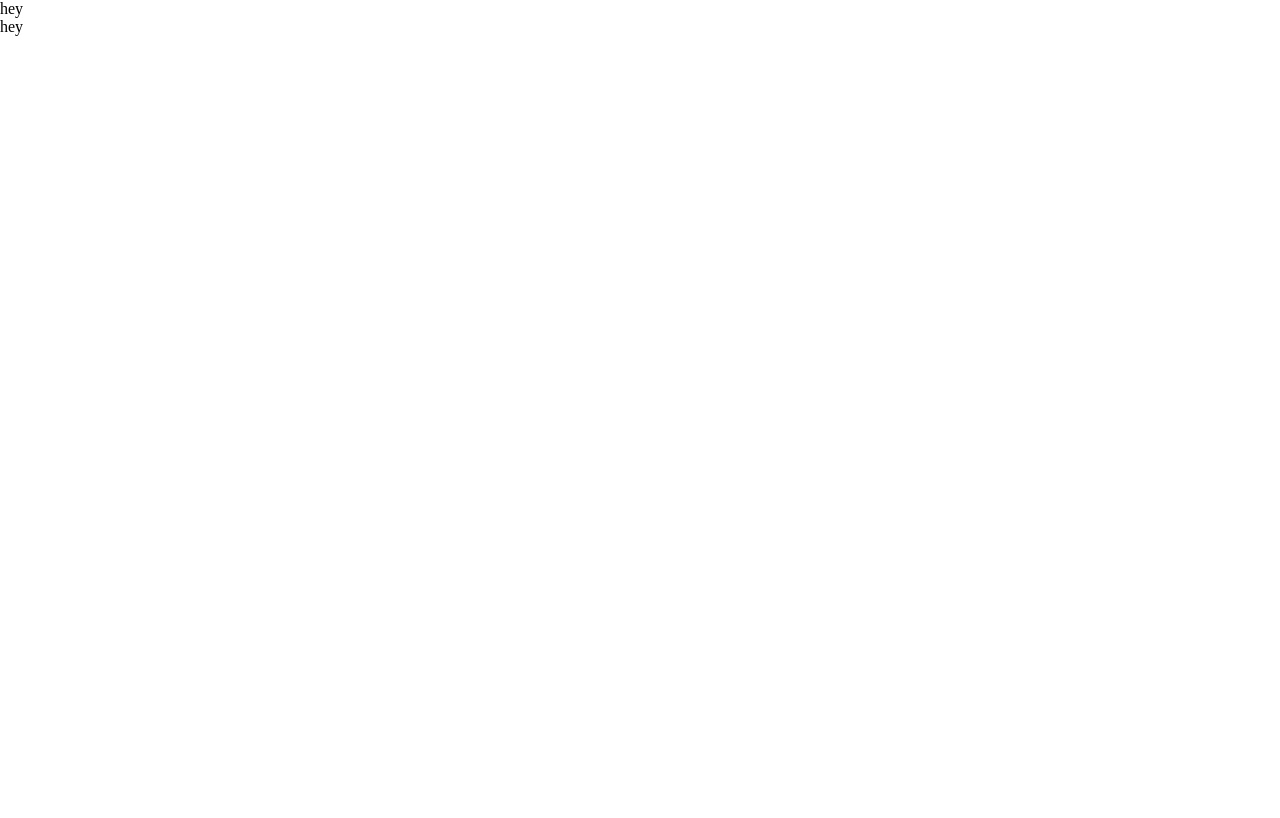
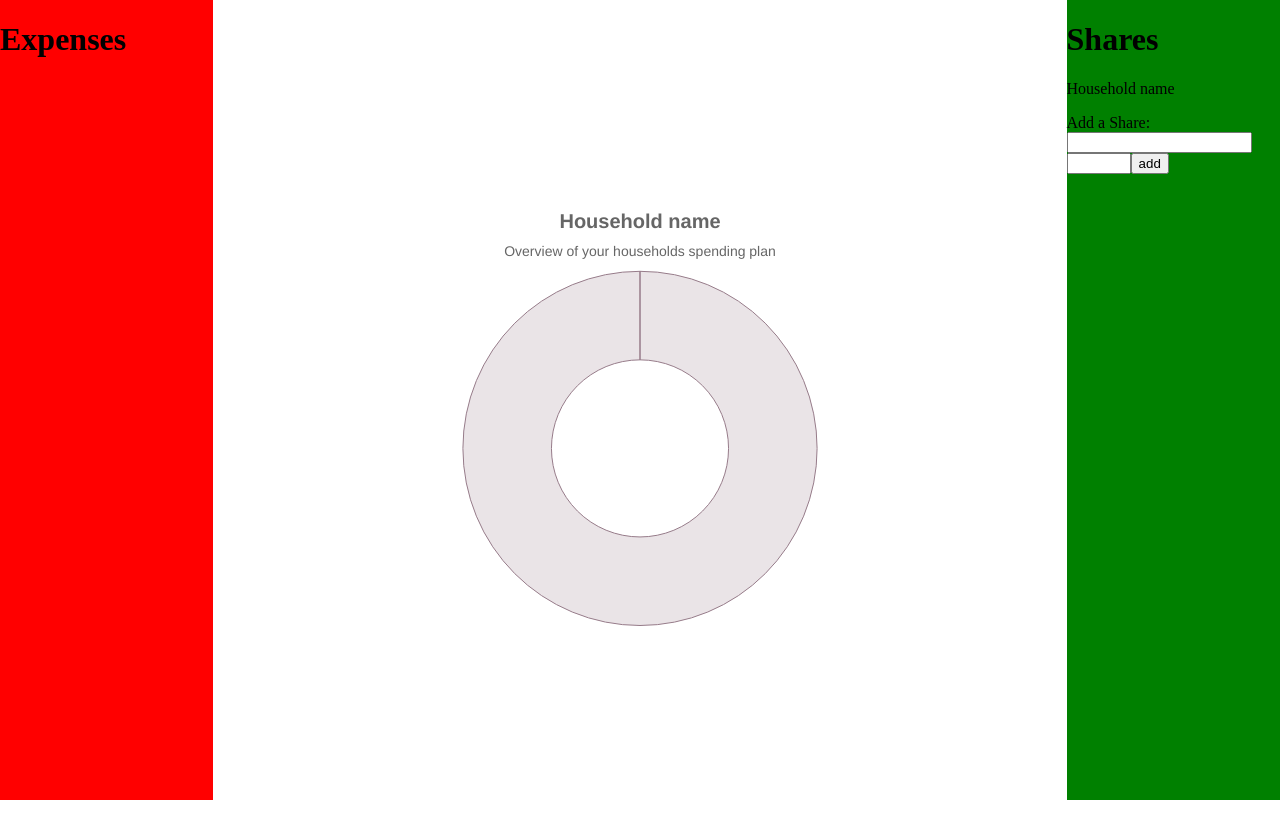
Before and after one commit to devskar/mango-app, a React (Create React App) app: page / in a window 1280 px wide. Built offline with nearby package versions, Linux system fonts and the light colour scheme.

Commit message:
fixing bug and adding todo

```diff
--- a/package.json
+++ b/package.json
@@ -55,6 +55,5 @@
   "license": "ISC",
   "bugs": {
     "url": "https://github.com/devskar/mango/issues"
-  },
-  "homepage": "https://github.com/devskar/mango#readme"
+  }
 }
--- a/public/index.html
+++ b/public/index.html
@@ -5,7 +5,6 @@
     <title>Mango</title>
   </head>
   <body>
-    hey
     <noscript>You need to enable JavaScript to run this app.</noscript>
     <div id="root"></div>
   </body>
--- a/src/App.tsx
+++ b/src/App.tsx
@@ -1,13 +1,15 @@
+import ExpenseView from './components/ExpenseView';
+import ShareView from './components/ShareView';
+import SpendingPlanView from './components/SpendingPlanView';
 import './styles/index.css';
 import './styles/positioning.css';
 
 function App() {
   return (
     <div id='display'>
-      hey
-      {/* <ExpenseView />
+      <ExpenseView />
       <SpendingPlanView />
-      <ShareView /> */}
+      <ShareView />
     </div>
   );
 }
--- a/src/components/SpendingPlanView.tsx
+++ b/src/components/SpendingPlanView.tsx
@@ -36,7 +36,7 @@ const SpendingPlanView = () => {
       ],
     ]);
   };
-
+  // TODO: Reverse the order of shares so it slides just on it and not over everything
   const data = {
     labels: [
       ...(household.hasUnusedPercentage() ? ['rest'] : []),
```
